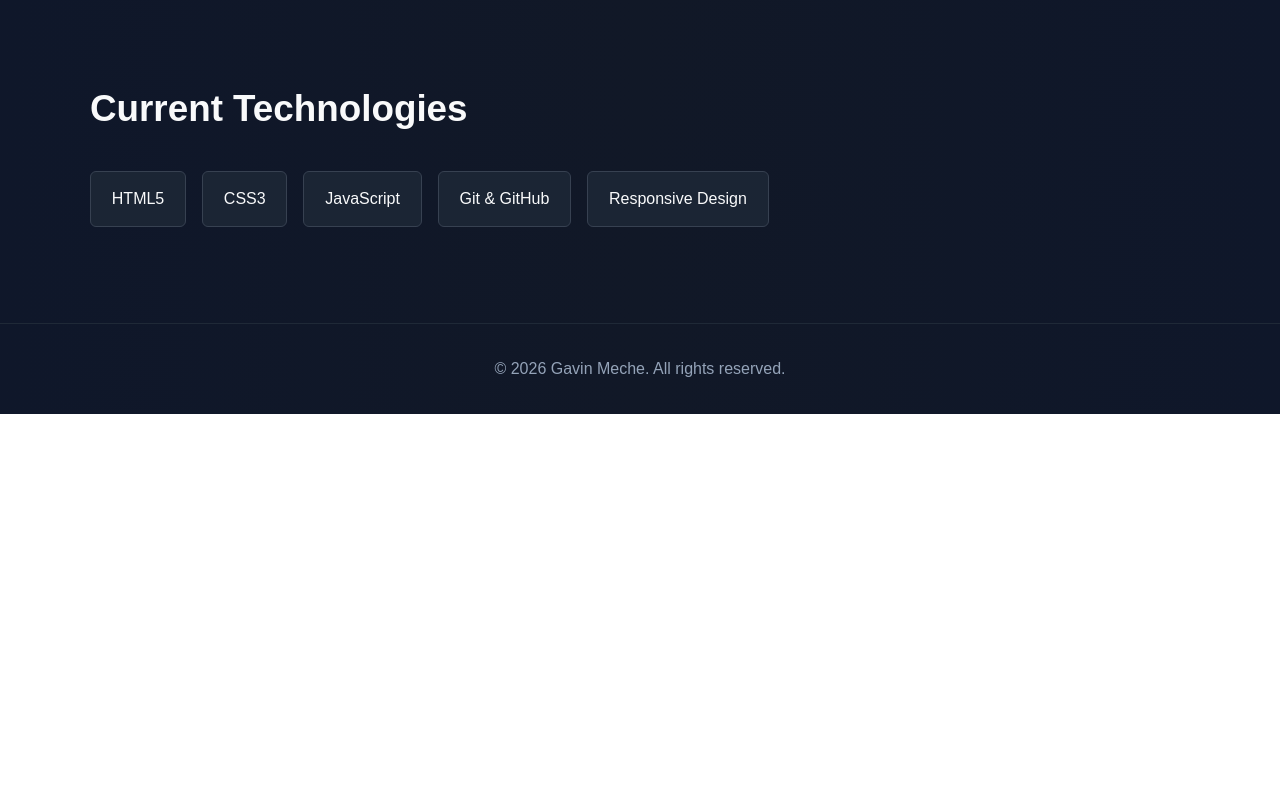
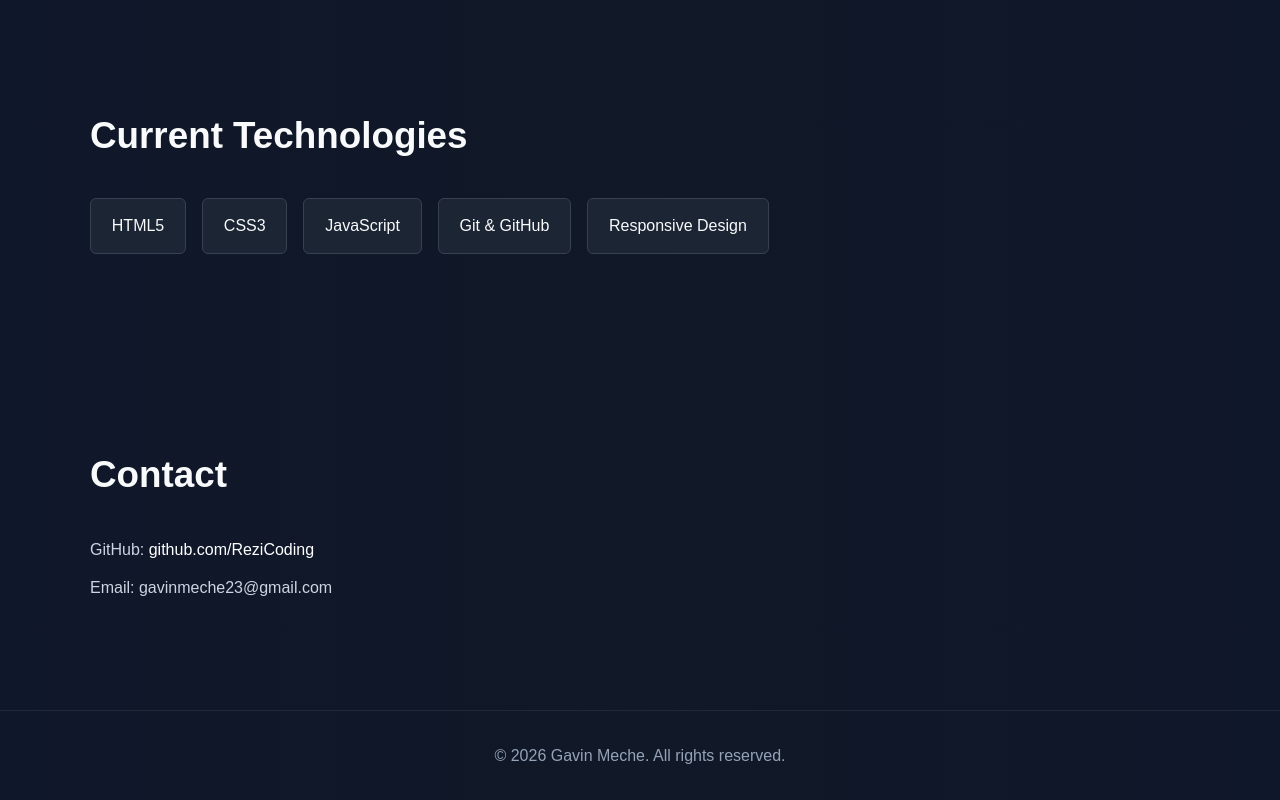
Before and after one commit to ReziCoding/developer-portfolio, a plain HTML site: page index.html in a window 1280 px wide. Shown: the part 1657-2457 px from the top of the page. Before the commit the page ends 2071 px from the top, so only its background shows below. Drawn offline with Linux system fonts and the light colour scheme.

Commit message:
Improve portfolio with a contact section

```diff
--- a/css/style.css
+++ b/css/style.css
@@ -171,6 +171,20 @@ h2 {
     border-radius: 6px;
 }
 
+.contact p {
+    margin-bottom: 0.8rem;
+    color: #cbd5e1;
+}
+
+.contact a {
+    color: #ffffff;
+    text-decoration: none;
+}
+
+.contact a:hover {
+    text-decoration: underline;
+}
+
 footer {
     text-align: center;
     padding: 2rem;
--- a/index.html
+++ b/index.html
@@ -32,7 +32,7 @@
             <div class="section-container">
                 <h2>About Me</h2>
                 <p>
-                    I am a developing web programmer focused on building clean, responsive, and practical web applications while continuously expanding my front-end development skill set.
+                    I am a Developing web developer, I enjoy making functional and visually appealing websites. I am passionate about learning new technologies and improving my skills in web development. My goal is to create engaging user experiences through clean code and thoughtful design.
                 </p>
             </div>
         </section>
@@ -72,7 +72,13 @@
                 </ul>
             </div>
         </section>
-
+        <section class="contact">
+    <div class="section-container">
+        <h2>Contact</h2>
+        <p>GitHub: <a href="https://github.com/ReziCoding" target="_blank">github.com/ReziCoding</a></p>
+        <p>Email: gavinmeche23@gmail.com</p>
+    </div>
+</section>
         <footer>
             <p>© 2026 Gavin Meche. All rights reserved.</p>
         </footer>
```
